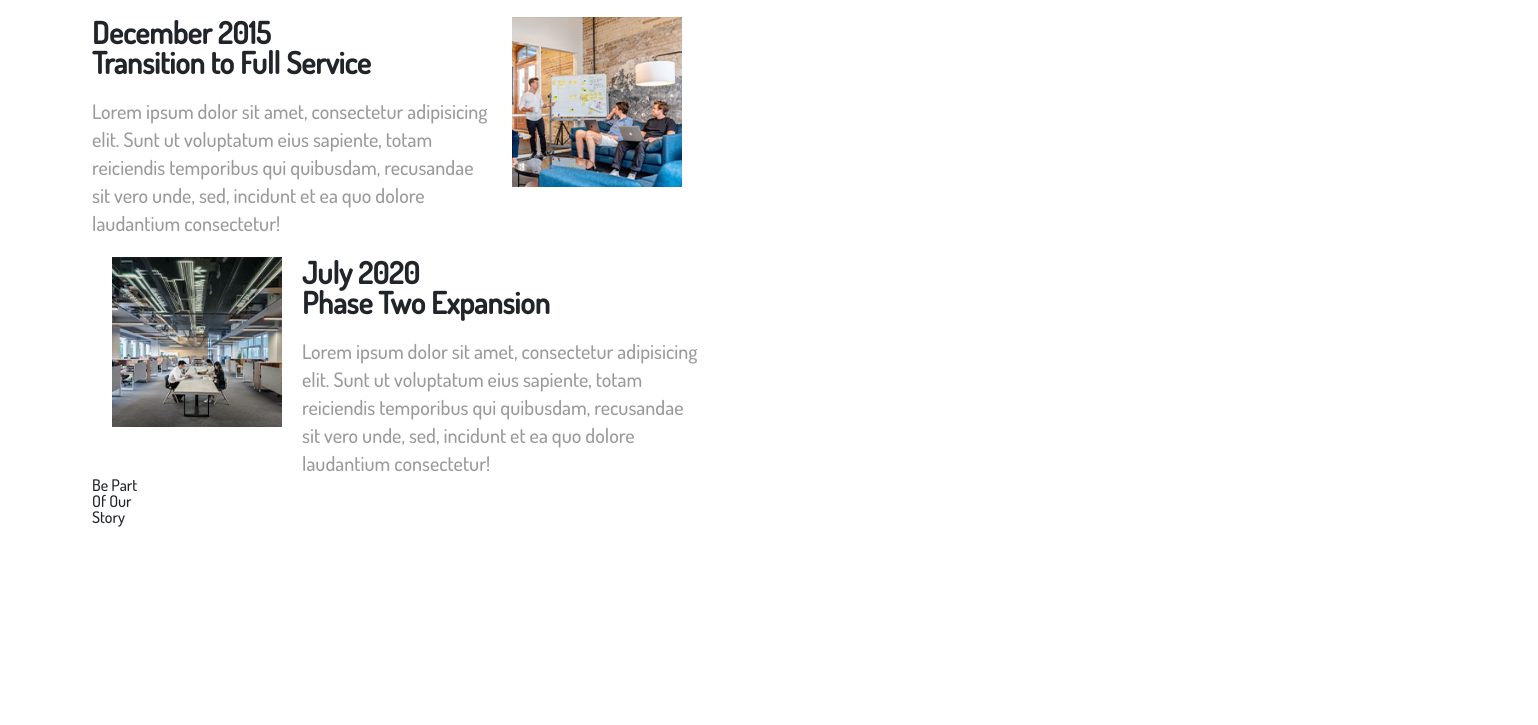
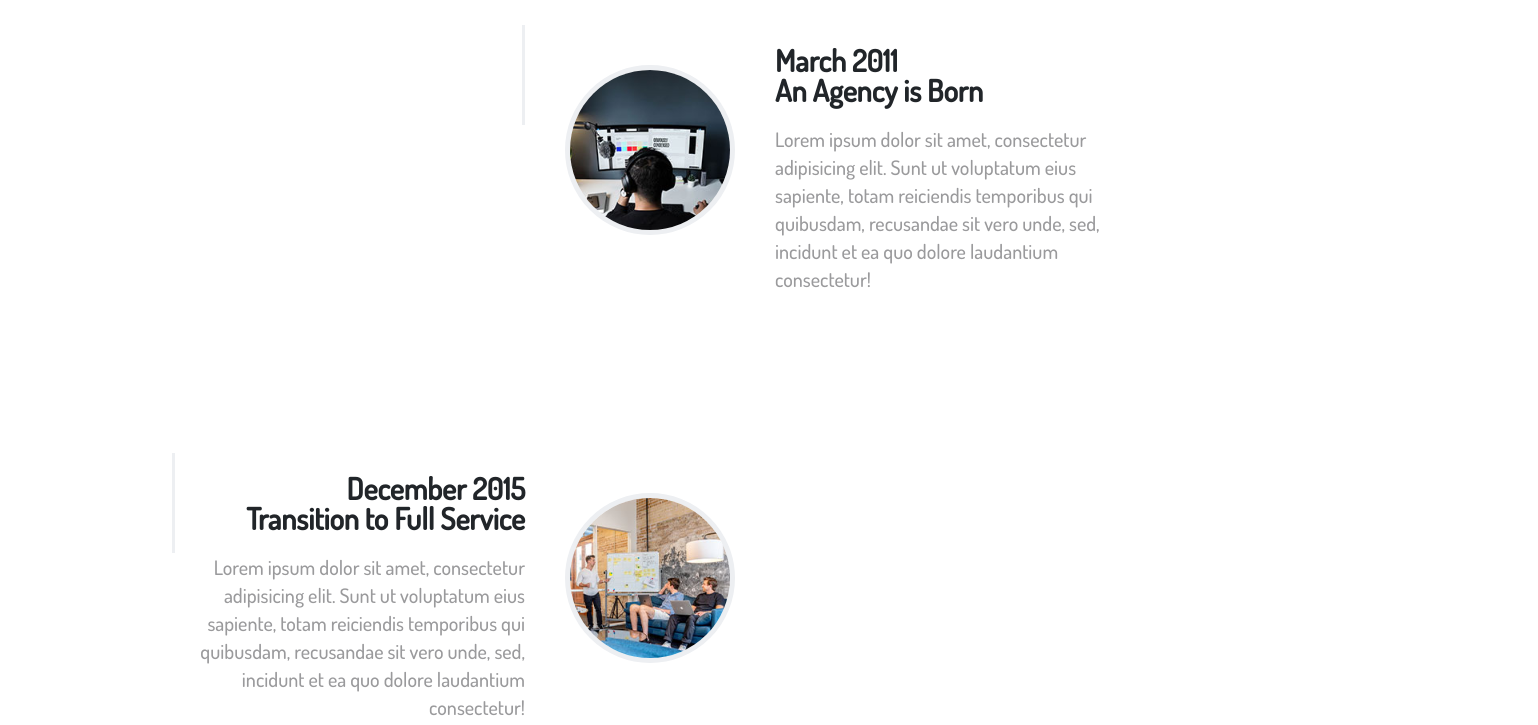
Before and after one commit to sevinc995/startbootstrap, a plain HTML site: page index.html in a window 1280 px wide. Shown: the part 719-1444 px from the top of the page, 1538 px wide, since content can reach past the window. Before the commit the page ends 1324 px from the top, so only its background shows below. Drawn offline with nearby package versions, Linux system fonts and the light colour scheme.

Commit message:
aboutsass

```diff
--- a/_about.sass
+++ b/_about.sass
@@ -9,22 +9,34 @@
         color: #9a9a9c
     ul
         li
-            display: flex
-            justify-content: start
-            .textbox
-                margin-top: 20px
-                width: 400px
-                h2
-                    font-size: 30px
-                    font-weight: 700
-                p
-                    font-size: 20px
-                    color: #9a9a9c
-                    line-height: 1.4
+            // display: flex
+            // justify-content: start
+            .box
+                display: flex
+                justify-content: start
+                flex-direction: row
+                padding: 80px
+                .textbox
                     margin-top: 20px
-            .imgbox
-                width: 170px
-                height: 170px
-                //border:5px solid
-                //border-radius: 50%
-                margin: 20px
+                    width: 350px
+                    h2
+                        font-size: 30px
+                        font-weight: 700
+                    p
+                        font-size: 20px
+                        color: #9a9a9c
+                        line-height: 1.4
+                        margin-top: 20px
+                .imgbox
+                    width: 170px
+                    height: 170px
+                    border: 5px solid #edeff2
+                    border-radius: 50%
+                    margin: 40px
+            .vertical
+                width: 3px
+                height: 100px
+                background-color: #edeff2
+
+            .right
+                transform: translate(350px, 0px)
--- a/index.html
+++ b/index.html
@@ -229,50 +229,77 @@
                 </div>
                 <div class="row">
                     <div class="col-md-12">
-                        <div class="box">
                         <ul>
                             <li>
+                                <div class="box">
+                                    <div class="vertical">
+
+                                    </div>
                                     <div class="textbox text-end">
                                         <h2>2009-2011 <br> Our Humble Beginnings</h2>
-                                        <p>Lorem ipsum dolor sit amet, consectetur adipisicing elit. Sunt ut voluptatum eius
-                                            sapiente, totam reiciendis temporibus qui quibusdam, recusandae sit vero unde,
+                                        <p>Lorem ipsum dolor sit amet, consectetur adipisicing elit. Sunt ut voluptatum
+                                            eius
+                                            sapiente, totam reiciendis temporibus qui quibusdam, recusandae sit vero
+                                            unde,
                                             sed, incidunt et ea quo dolore laudantium consectetur! </p>
                                     </div>
                                     <div class="imgbox">
                                         <img src="assets/about.1.jpg" alt="">
                                     </div>
+                                </div>
                             </li>
                             <li>
+                                <div class="box right">
+                                    <div class="vertical">
+
+                                    </div>
                                     <div class="imgbox">
                                         <img src="assets/about.2.jpg" alt="">
                                     </div>
                                     <div class="textbox">
                                         <h2>March 2011 <br> An Agency is Born </h2>
-                                        <p>Lorem ipsum dolor sit amet, consectetur adipisicing elit. Sunt ut voluptatum eius
-                                            sapiente, totam reiciendis temporibus qui quibusdam, recusandae sit vero unde,
+                                        <p>Lorem ipsum dolor sit amet, consectetur adipisicing elit. Sunt ut voluptatum
+                                            eius
+                                            sapiente, totam reiciendis temporibus qui quibusdam, recusandae sit vero
+                                            unde,
                                             sed, incidunt et ea quo dolore laudantium consectetur! </p>
+                                    </div>
                                 </div>
                             </li>
                             <li>
-                                    <div class="textbox">
+                                <div class="box">
+                                    <div class="vertical">
+
+                                    </div>
+                                    <div class="textbox text-end">
                                         <h2>December 2015<br> Transition to Full Service </h2>
-                                        <p>Lorem ipsum dolor sit amet, consectetur adipisicing elit. Sunt ut voluptatum eius
-                                            sapiente, totam reiciendis temporibus qui quibusdam, recusandae sit vero unde,
+                                        <p>Lorem ipsum dolor sit amet, consectetur adipisicing elit. Sunt ut voluptatum
+                                            eius
+                                            sapiente, totam reiciendis temporibus qui quibusdam, recusandae sit vero
+                                            unde,
                                             sed, incidunt et ea quo dolore laudantium consectetur! </p>
                                     </div>
                                     <div class="imgbox">
                                         <img src="assets/about.3.jpg" alt="">
                                     </div>
+                                </div>
                             </li>
                             <li>
+                                <div class="box right">
+                                    <div class="vertical">
+
+                                    </div>
                                     <div class="imgbox">
                                         <img src="assets/about.4.jpg" alt="">
                                     </div>
                                     <div class="textbox">
                                         <h2> July 2020 <br> Phase Two Expansion </h2>
-                                        <p>Lorem ipsum dolor sit amet, consectetur adipisicing elit. Sunt ut voluptatum eius
-                                            sapiente, totam reiciendis temporibus qui quibusdam, recusandae sit vero unde,
+                                        <p>Lorem ipsum dolor sit amet, consectetur adipisicing elit. Sunt ut voluptatum
+                                            eius
+                                            sapiente, totam reiciendis temporibus qui quibusdam, recusandae sit vero
+                                            unde,
                                             sed, incidunt et ea quo dolore laudantium consectetur! </p>
+                                    </div>
                                 </div>
                             </li>
                             <li>
@@ -281,7 +308,6 @@
                                 </div>
                             </li>
                         </ul>
-                        </div>
                     </div>
                 </div>
             </div>
```
Also changed, not shown: style.css, 1 other file. Lines whose indentation alone changed are shown as unchanged.
